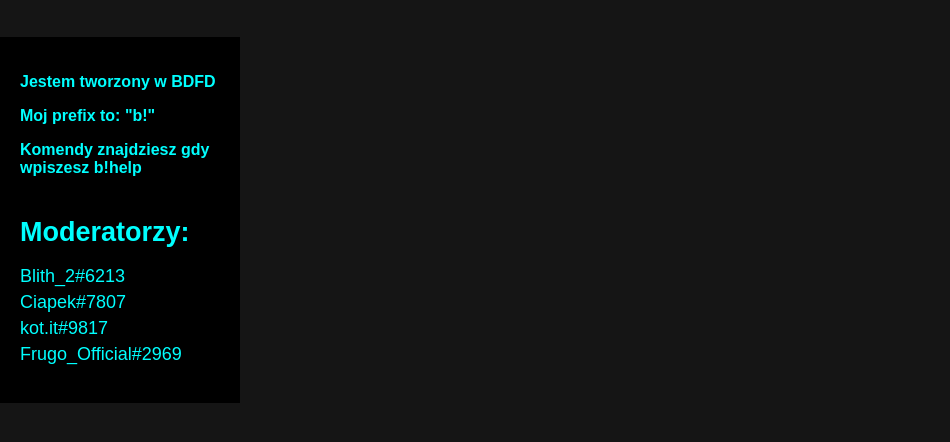
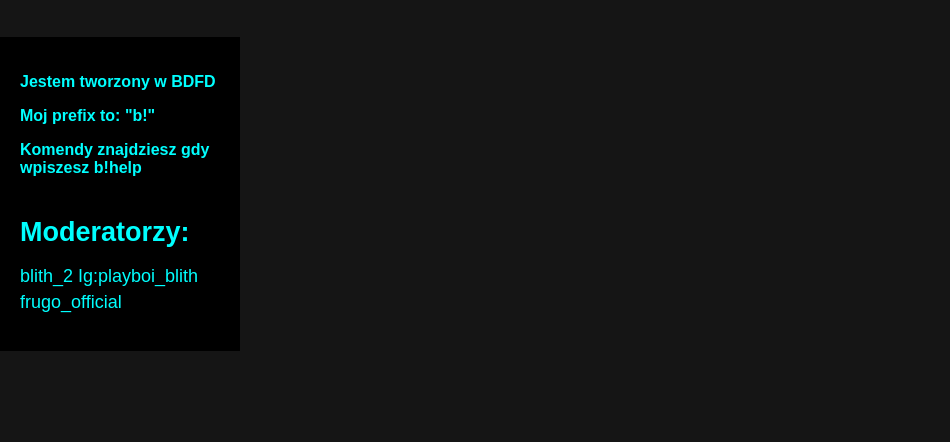
Before and after one commit to Blith621333828/blithbot, a plain HTML site: page index.html in a window 1280 px wide. Shown: the part 224-666 px from the top of the page, without its empty margins (0-950 px from the left). Drawn offline with Linux system fonts and the light colour scheme.

Commit message:
Update index.html

```diff
--- a/index.html
+++ b/index.html
@@ -117,10 +117,8 @@
     <div class="moderators">
       <h2>Moderatorzy:</h2>
       <ul>
-        <li>Blith_2#6213</li>
-        <li>Ciapek#7807</li>
-        <li>kot.it#9817</li>
-        <li>Frugo_Official#2969</li>
+        <li>blith_2 Ig:playboi_blith</li>
+<li>frugo_official</li>
       </ul>
     </div>
   </div>
```
